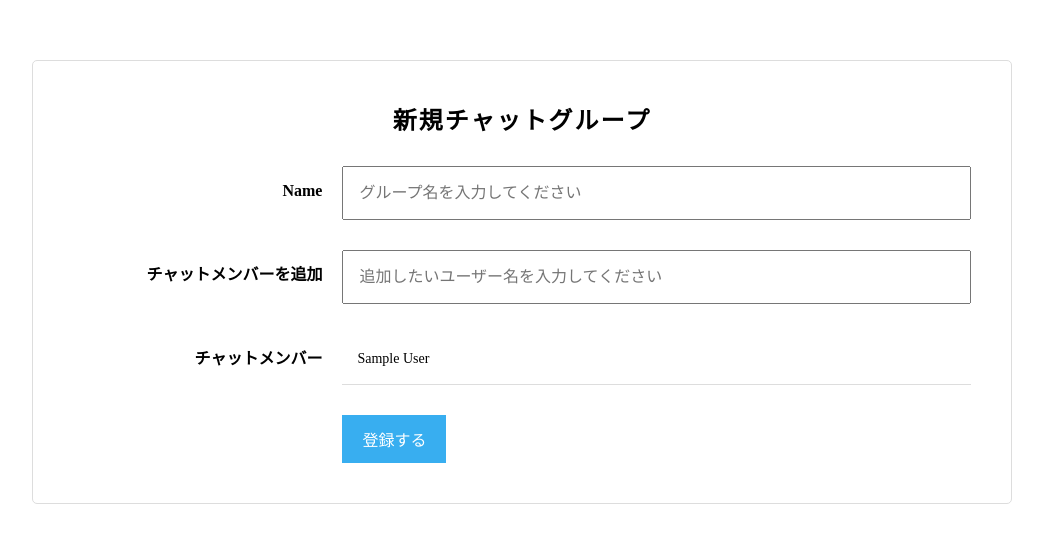
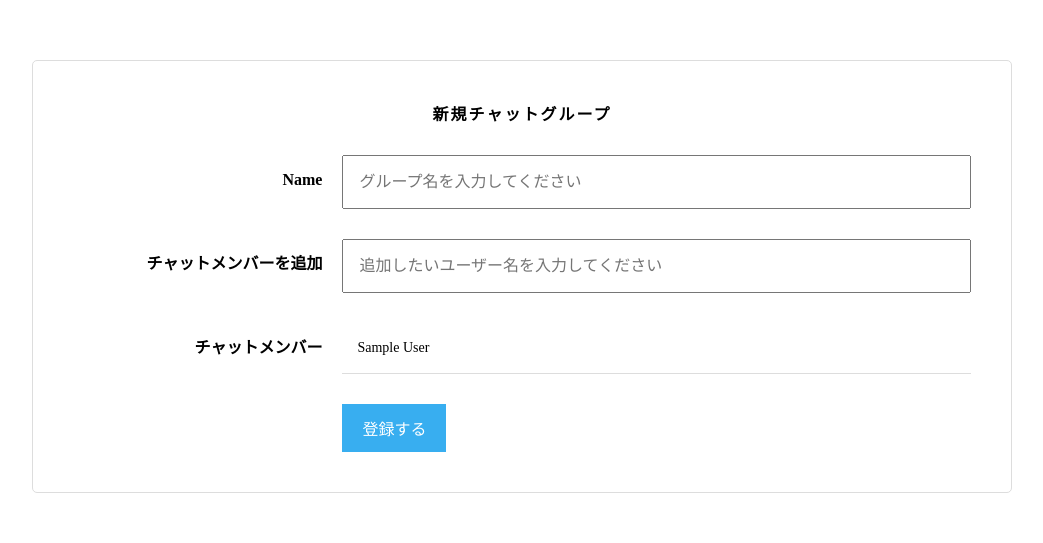
Before and after one commit to NishiguchiHiroki/new-chat-space, a Rails app: page /groups/new in a window 1280 px wide. Shown: the top 543 px of the page, without its empty margins (118-1161 px from the left). Run offline with Rails 7, Linux system fonts and the light colour scheme; the visitor is signed in with stand-in values (Sample User, id 1); style sheets or scripts are compiled from the project's sources; some libraries are stand-ins or nearby versions.

Commit message:
scss update

```diff
--- a/app/assets/stylesheets/groups/_group.scss
+++ b/app/assets/stylesheets/groups/_group.scss
@@ -1,6 +1,6 @@
 h1 {
   letter-spacing: 2px;
-  font-size: 24px;
+  font-size: 16px;
   font-weight: bold;
   text-align: center;
 }
--- a/app/assets/stylesheets/messages/_main_chat.scss
+++ b/app/assets/stylesheets/messages/_main_chat.scss
@@ -21,7 +21,6 @@
     padding:30px 0 0 40px;
     font-size:20px;
     padding:20px 0 0 40px;
-    font-size:22px;
     color:#333;
   }
 }
@@ -42,6 +41,7 @@
     color:gray;
     padding-right:20px;
     float:left;
+    font-size:12px;
  }
 }
 
```
